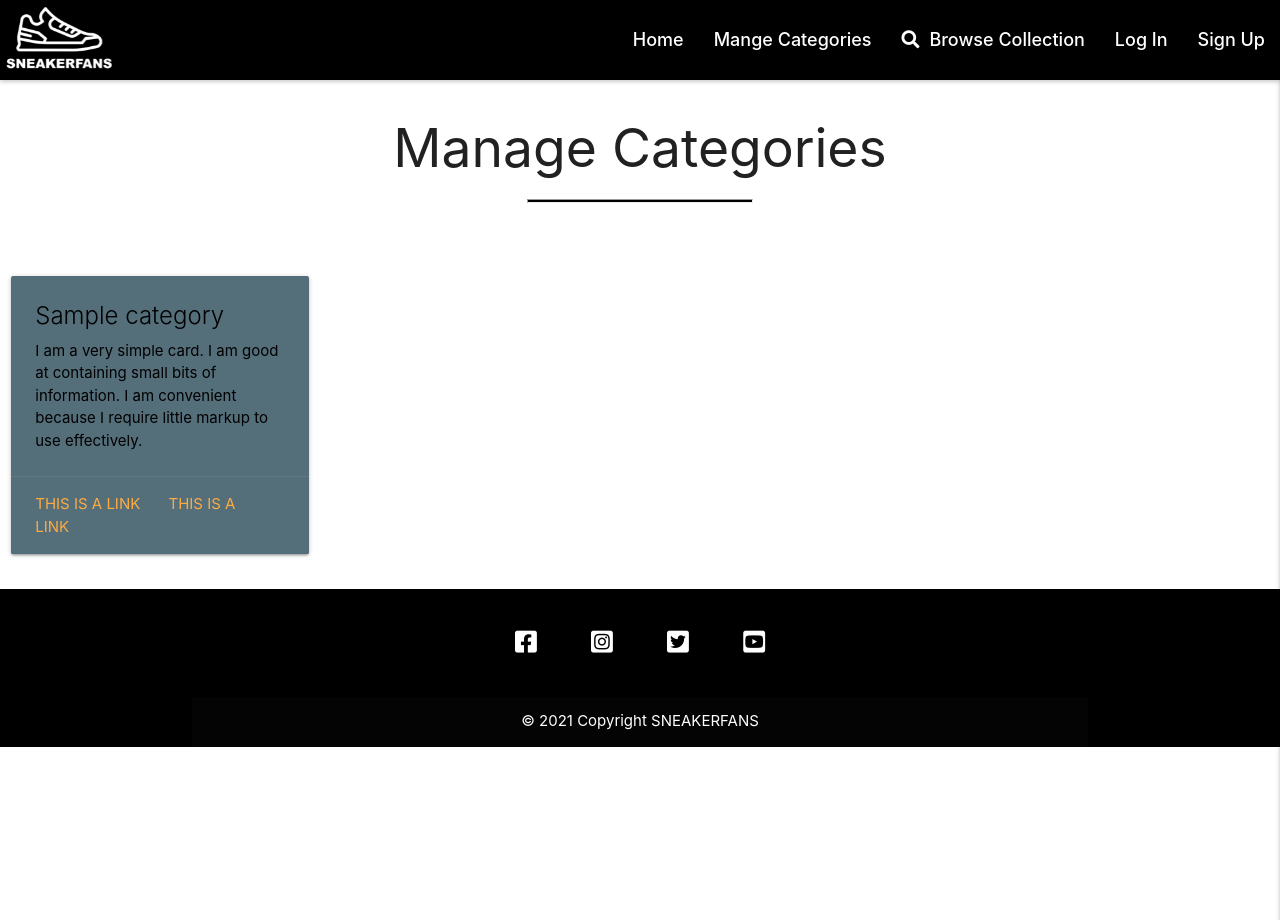
After one commit to Code-Institute-Submissions/sneakerfans-ms3, a Flask app: page /get_categories in a window 1280 px wide. The commit adds this page. Run offline with Flask 2, Linux system fonts and the light colour scheme; a database or web service that is not in the repository returns one stand-in record (values such as "Sample title"); some libraries are stand-ins or nearby versions.

Commit message:
categories.html template created and function to render created in app.py

```diff
--- a/app.py
+++ b/app.py
@@ -227,6 +227,12 @@ def delete_sneakers(sneaker_id):
     flash("You must be a user to delete sneakers")
 
 
+@app.route("/get_categories")
+def get_categories():
+    categories = list(mongo.db.categories.find().sort("category_name", 1))
+    return render_template("categories.html", categories=categories)
+
+
 # 404 error page
 # Credit: https://flask.palletsprojects.com/en/1.1.x/patterns/errorpages/
 @app.errorhandler(404)
--- a/templates/all-sneakers.html
+++ b/templates/all-sneakers.html
@@ -41,7 +41,7 @@
                         <div class="card-image waves-effect waves-block waves-light">
                             <!-- Show image from database or backup from images folder -->
                             <img class="activator" src="{{ sneaker.image_url }}" alt="Sneaker image"
-                                onerror="this.onerror=null;this.src='{{ url_for('static', filename='images/error-image.png') }}';">
+                                onerror="this.onerror=null;this.src='../static/images/error-image.png';">
                         </div>
                         <div class="card-content">
                             <!-- Show title, shoename and user from database -->
--- a/templates/base.html
+++ b/templates/base.html
@@ -33,6 +33,7 @@
                         <span class="sr-only">Navigation Menu</span></a>
                     <ul class="right hide-on-med-and-down">
                         <li><a href="{{ url_for('get_sneakers') }}">Home</a></li>
+                        <li><a href="{{ url_for('get_categories') }}">Mange Categories</a></li>
                         <li><a href="{{ url_for('all_sneakers') }}"><i class="fas fa-search" aria-hidden="true"></i>
                                 Browse Collection</a></li>
 
@@ -57,6 +58,7 @@
                 <h4 class="center-align">SNEAKERFANS</h4>
             </li>
             <li><a href="{{ url_for('get_sneakers') }}">Home</a></li>
+            <li><a href="{{ url_for('get_categories') }}">Mange Categories</a></li>
             <li><a href="{{ url_for('all_sneakers') }}">Browse Collection</a></li>
             <!-- Show nav elements based on whether user is logged in or logged out -->
             {% if session.user %}
--- /dev/null
+++ b/templates/categories.html
@@ -0,0 +1,29 @@
+{% extends "base.html" %}
+{% block content %}
+
+<div class="container">
+    <div class="row">
+        <h2 class="center">Manage Categories</h2>
+        <hr>
+    </div>
+</div>
+
+<div class="row">
+    {% for category in categories %}
+        <div class="col s12 m3">
+            <div class="card blue-grey darken-1">
+                <div class="card-content white-text">
+                    <span class="card-title">{{ category.category_name.capitalize() }}</span>
+                    <p>I am a very simple card. I am good at containing small bits of information.
+                        I am convenient because I require little markup to use effectively.</p>
+                </div>
+                <div class="card-action">
+                    <a href="#">This is a link</a>
+                    <a href="#">This is a link</a>
+                </div>
+            </div>
+        </div>
+    {% endfor %}
+</div>
+
+{% endblock %}
--- a/templates/full-info.html
+++ b/templates/full-info.html
@@ -12,7 +12,7 @@
     <div class=" col s12 m5 l5">
         <!-- Show image from database or backup from images folder -->
         <img class="full-image" src="{{ sneaker.image_url }}" alt="Sneaker Image"
-            onerror="this.onerror=null;this.src='{{ url_for('static', filename='images/error-image.png') }}';">
+            onerror="this.onerror=null;this.src='../static/images/error-image.png';">
     </div>
     <div class="col s12 m7 l7">
         <div class="full-text">
--- a/templates/profile.html
+++ b/templates/profile.html
@@ -30,7 +30,7 @@
                             <div class="card-image waves-effect waves-block waves-light">
                                 <!-- Show image from database or backup from images folder -->
                                 <img class="activator" src="{{ sneaker.image_url }}" alt="Sneaker Image"
-                                    onerror="this.onerror=null;this.src='{{ url_for('static', filename='images/error-image.png') }}';">
+                                    onerror="this.onerror=null;this.src='../static/images/error-image.png';">
                             </div>
                             <div class="card-content">
                                 <!-- Show title, shoename and user from database -->
--- a/templates/sneakers.html
+++ b/templates/sneakers.html
@@ -25,7 +25,7 @@
                     <div class="card-image waves-effect waves-block waves-light">
                         <!-- Show image from database or backup from images folder -->
                         <img class="activator" src="{{ sneaker.image_url }}" alt="Sneaker image"
-                            onerror="this.onerror=null;this.src='{{ url_for('static', filename='images/error-image.png') }}';">
+                            onerror="this.onerror=null;this.src='../static/images/error-image.png';">
                     </div>
                     <div class="card-content">
                         <!-- Show title, shoename and user from database -->
```
